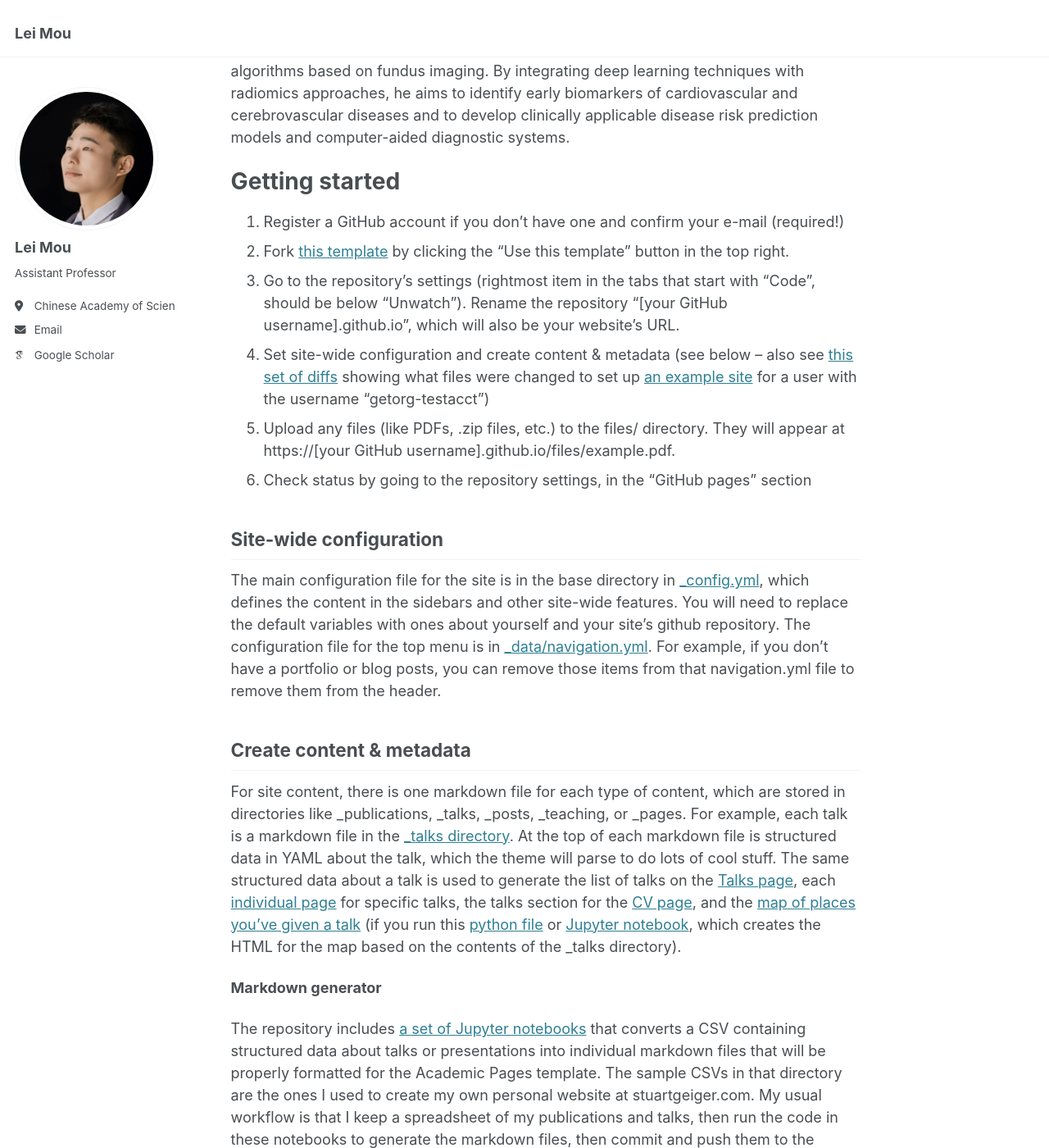
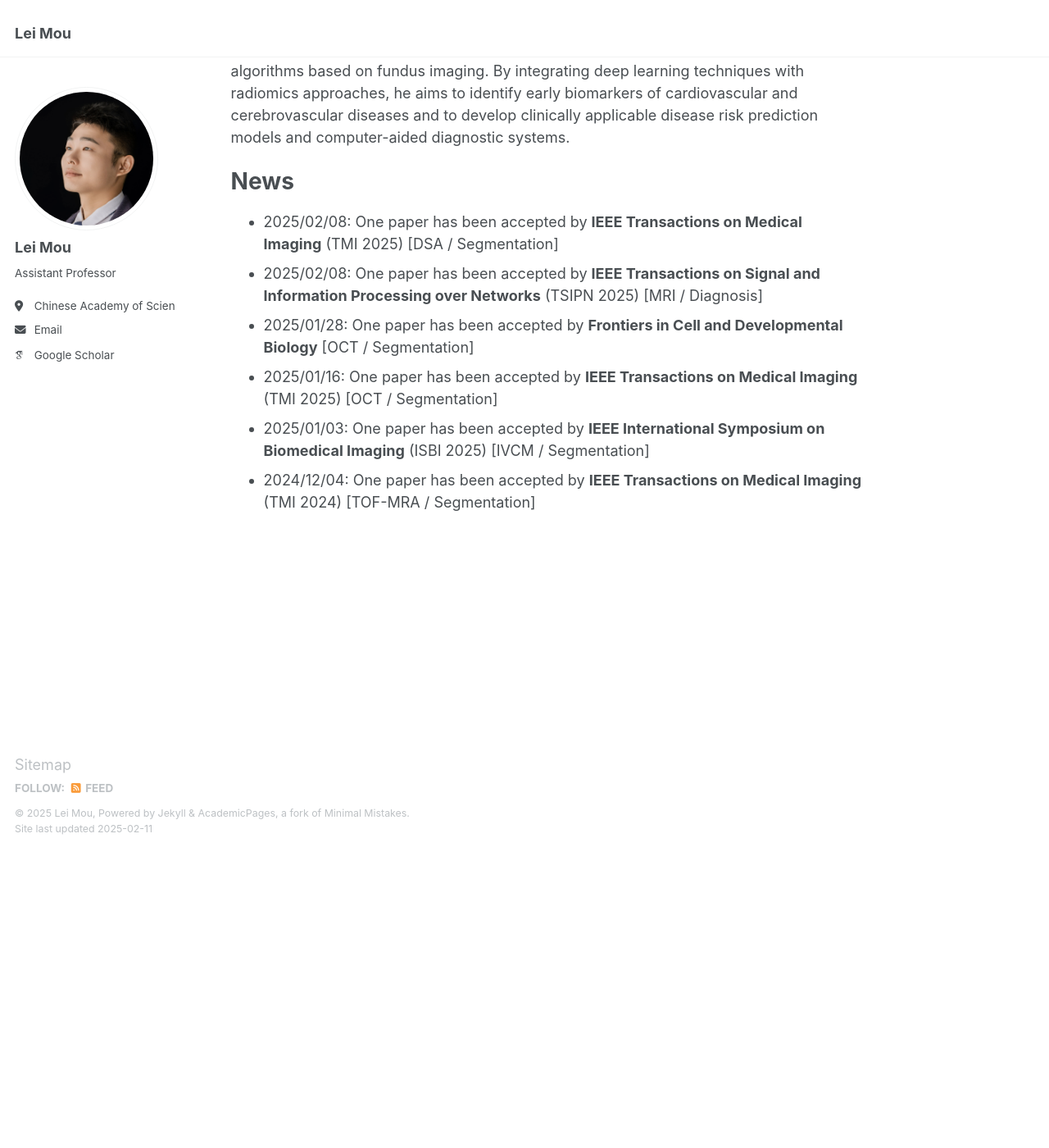
Before and after one commit to iBrain-007/iBrain-007.github.io, a Jekyll site: the page built from _pages/about.md, in a window 1280 px wide and 1400 px high, scrolled down 362 px. Shown: the whole window at 82% size. Built offline with Jekyll 4.4.1, drawn with Linux system fonts in a browser that asks for light colours; some web fonts are replaced; after the commit the page ends 1386 px from its top, so only the background shows below that; some of the changed text lies outside the part shown.

Commit message:
Update about.md

```diff
--- a/_pages/about.md
+++ b/_pages/about.md
@@ -7,41 +7,17 @@
   - /about.html
 ---
 
-Ningbo Institute of Materials Technology and Engineering, Chinese Academy of Sciences.
+<p align="center"> Ningbo Institute of Materials Technology and Engineering, Chinese Academy of Sciences </p>
 
 Biography
 ======
-Dr. Lei Mou received his B.Sc. degree in Information Security from Wuhan University of Science and Technology in 2017, followed by an M.Sc. degree in Software Engineering from the same institution in 2020. He completed his Ph.D. in Mechanical Manufacturing and Automation at the University of Chinese Academy of Sciences in 2024 under the supervision of Professor [Yitian Zhao](https://ytianzhao.github.io/). His research interests focus on intelligent medical imaging analysis and the innovative application of artificial intelligence in healthcare. His work primarily encompasses multimodal data analysis and the development of intelligent algorithms based on fundus imaging. By integrating deep learning techniques with radiomics approaches, he aims to identify early biomarkers of cardiovascular and cerebrovascular diseases and to develop clinically applicable disease risk prediction models and computer-aided diagnostic systems.
+Dr. Lei Mou received his B.Sc. degree in Information Security from Wuhan University of Science and Technology in 2017, followed by an M.Sc. degree in Software Engineering from the same institution in 2020. He completed his Ph.D. in Mechanical Manufacturing and Automation at the University of Chinese Academy of Sciences in 2024 under the supervision of Prof. [Yitian Zhao](https://ytianzhao.github.io/). His research interests focus on intelligent medical imaging analysis and the innovative application of artificial intelligence in healthcare. His work primarily encompasses multimodal data analysis and the development of intelligent algorithms based on fundus imaging. By integrating deep learning techniques with radiomics approaches, he aims to identify early biomarkers of cardiovascular and cerebrovascular diseases and to develop clinically applicable disease risk prediction models and computer-aided diagnostic systems.
 
-Getting started
+News
 ======
-1. Register a GitHub account if you don't have one and confirm your e-mail (required!)
-1. Fork [this template](https://github.com/academicpages/academicpages.github.io) by clicking the "Use this template" button in the top right.
-1. Go to the repository's settings (rightmost item in the tabs that start with "Code", should be below "Unwatch"). Rename the repository "[your GitHub username].github.io", which will also be your website's URL.
-1. Set site-wide configuration and create content & metadata (see below -- also see [this set of diffs](http://archive.is/3TPas) showing what files were changed to set up [an example site](https://getorg-testacct.github.io) for a user with the username "getorg-testacct")
-1. Upload any files (like PDFs, .zip files, etc.) to the files/ directory. They will appear at https://[your GitHub username].github.io/files/example.pdf.
-1. Check status by going to the repository settings, in the "GitHub pages" section
-
-Site-wide configuration
-------
-The main configuration file for the site is in the base directory in [_config.yml](https://github.com/academicpages/academicpages.github.io/blob/master/_config.yml), which defines the content in the sidebars and other site-wide features. You will need to replace the default variables with ones about yourself and your site's github repository. The configuration file for the top menu is in [_data/navigation.yml](https://github.com/academicpages/academicpages.github.io/blob/master/_data/navigation.yml). For example, if you don't have a portfolio or blog posts, you can remove those items from that navigation.yml file to remove them from the header.
-
-Create content & metadata
-------
-For site content, there is one markdown file for each type of content, which are stored in directories like _publications, _talks, _posts, _teaching, or _pages. For example, each talk is a markdown file in the [_talks directory](https://github.com/academicpages/academicpages.github.io/tree/master/_talks). At the top of each markdown file is structured data in YAML about the talk, which the theme will parse to do lots of cool stuff. The same structured data about a talk is used to generate the list of talks on the [Talks page](https://academicpages.github.io/talks), each [individual page](https://academicpages.github.io/talks/2012-03-01-talk-1) for specific talks, the talks section for the [CV page](https://academicpages.github.io/cv), and the [map of places you've given a talk](https://academicpages.github.io/talkmap.html) (if you run this [python file](https://github.com/academicpages/academicpages.github.io/blob/master/talkmap.py) or [Jupyter notebook](https://github.com/academicpages/academicpages.github.io/blob/master/talkmap.ipynb), which creates the HTML for the map based on the contents of the _talks directory).
-
-**Markdown generator**
-
-The repository includes [a set of Jupyter notebooks](https://github.com/academicpages/academicpages.github.io/tree/master/markdown_generator
-) that converts a CSV containing structured data about talks or presentations into individual markdown files that will be properly formatted for the Academic Pages template. The sample CSVs in that directory are the ones I used to create my own personal website at stuartgeiger.com. My usual workflow is that I keep a spreadsheet of my publications and talks, then run the code in these notebooks to generate the markdown files, then commit and push them to the GitHub repository.
-
-How to edit your site's GitHub repository
-------
-Many people use a git client to create files on their local computer and then push them to GitHub's servers. If you are not familiar with git, you can directly edit these configuration and markdown files directly in the github.com interface. Navigate to a file (like [this one](https://github.com/academicpages/academicpages.github.io/blob/master/_talks/2012-03-01-talk-1.md) and click the pencil icon in the top right of the content preview (to the right of the "Raw | Blame | History" buttons). You can delete a file by clicking the trashcan icon to the right of the pencil icon. You can also create new files or upload files by navigating to a directory and clicking the "Create new file" or "Upload files" buttons.
-
-Example: editing a markdown file for a talk
-![Editing a markdown file for a talk](/images/editing-talk.png)
-
-For more info
-------
-More info about configuring Academic Pages can be found in [the guide](https://academicpages.github.io/markdown/), the [growing wiki](https://github.com/academicpages/academicpages.github.io/wiki), and you can always [ask a question on GitHub](https://github.com/academicpages/academicpages.github.io/discussions). The [guides for the Minimal Mistakes theme](https://mmistakes.github.io/minimal-mistakes/docs/configuration/) (which this theme was forked from) might also be helpful.
+- 2025/02/08: One paper has been accepted by **IEEE Transactions on Medical Imaging** (TMI 2025) [DSA / Segmentation]
+- 2025/02/08: One paper has been accepted by **IEEE Transactions on Signal and Information Processing over Networks** (TSIPN 2025) [MRI / Diagnosis]
+- 2025/01/28: One paper has been accepted by **Frontiers in Cell and Developmental Biology** [OCT / Segmentation]
+- 2025/01/16: One paper has been accepted by **IEEE Transactions on Medical Imaging** (TMI 2025) [OCT / Segmentation]
+- 2025/01/03: One paper has been accepted by **IEEE International Symposium on Biomedical Imaging** (ISBI 2025) [IVCM / Segmentation]
+- 2024/12/04: One paper has been accepted by **IEEE Transactions on Medical Imaging** (TMI 2024) [TOF-MRA / Segmentation]
```
